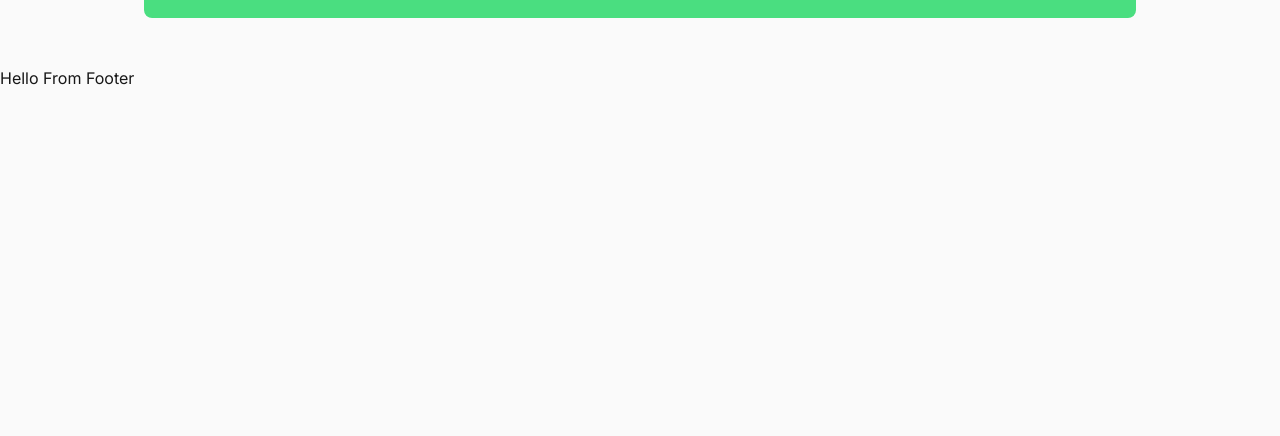
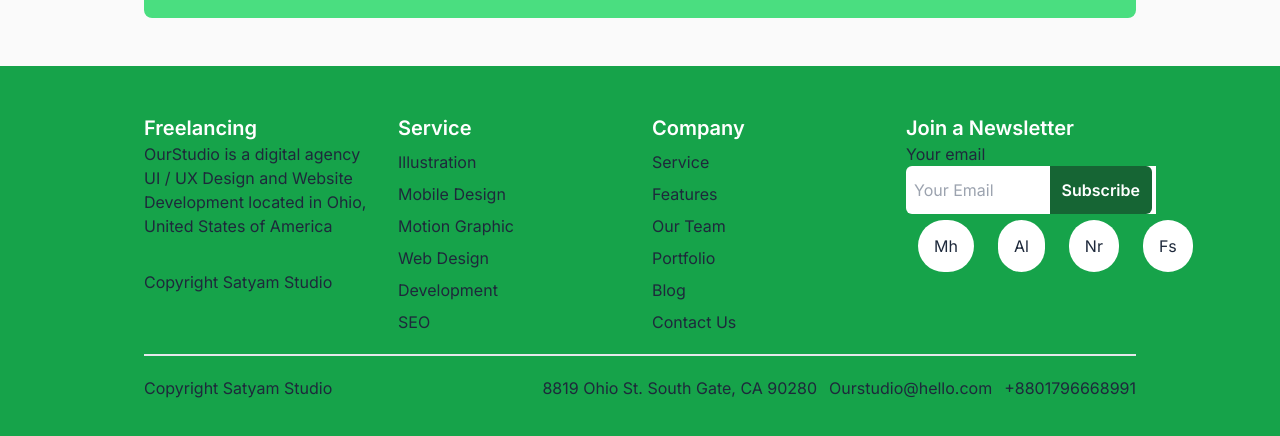
Before and after one commit to mahadi61/work-hub, a Next.js app: page / in a window 1280 px wide. Shown: the part 4302-4738 px from the top of the page. Before the commit the page ends 4392 px from the top, so only its background shows below. Built offline with nearby package versions, Linux system fonts and the light colour scheme.

Commit message:
footer added and designed

```diff
--- a/src/blocks/Footer/Footer.jsx
+++ b/src/blocks/Footer/Footer.jsx
@@ -1,6 +1,100 @@
+import Container from "@/components/Container/Container";
+import Link from "next/link";
+
 const Footer = () => {
-  return <div>
-    Hello From Footer
+  return <div className="bg-green-600 py-12 text-slate-800">
+    <Container>
+      <div className="grid grid-cols-1 md:grid-cols-2 lg:grid-cols-4 gap-6">
+        <div>
+          <div>
+            {/* Add logo */}
+            <h4 className="text-white font-semibold text-xl">Freelancing</h4>
+          </div>
+          <p>OurStudio is a digital agency
+            UI / UX Design and Website
+            Development located in Ohio,
+            United States of America</p>
+
+          <p className="mt-8">Copyright Satyam Studio</p>
+        </div>
+
+        <div>
+          <h4 className="text-white font-semibold text-xl">Service</h4>
+          <p className='mt-2'>
+            <Link href={'/'}>Illustration</Link>
+          </p>
+
+          <p className='mt-2'>
+            <Link href={'/'}>Mobile Design</Link>
+          </p>
+          <p className='mt-2'>
+            <Link href={'/'}>Motion Graphic</Link>
+          </p>
+          <p className='mt-2'>
+            <Link href={'/'}>Web Design</Link>
+          </p>
+          <p className='mt-2'>
+            <Link href={'/'}>Development</Link>
+          </p>
+          <p className='mt-2'>
+            <Link href={'/'}>SEO</Link>
+          </p>
+        </div>
+
+        <div>
+          <h4 className="text-white font-semibold text-xl">Company</h4>
+          <p className='mt-2'>
+          <Link href={'/'}>Service</Link>
+          </p>
+          <p className='mt-2'>
+          <Link href={'/'}>Features</Link>
+          </p>
+          <p className='mt-2'>
+          <Link href={'/'}>Our Team</Link>
+          </p>
+          <p className='mt-2'>
+          <Link href={'/'}>Portfolio</Link>
+          </p>
+          <p className='mt-2'>
+          <Link href={'/'}>Blog</Link>
+          </p>
+          <p className='mt-2'>
+          <Link href={'/'}>Contact Us</Link>
+          </p>
+        </div>
+
+        <div>
+          <h4 className="text-white font-semibold text-xl">Join a Newsletter</h4>
+          <form className="relative">
+            <p>Your email</p>
+            <input className="py-3 px-2 rounded-l-md" placeholder="Your Email" type="text" />
+            <button className="bg-green-800 text-white px-3 py-3 rounded-r-md font-semibold absolute bottom-0 lg:-right-4 right-5">Subscribe</button>
+          </form>
+
+          <div className="mt-5">
+            <span className="p-4 bg-white mx-3 rounded-full">Mh</span>
+            <span className="p-4 bg-white mx-3 rounded-full">Al</span>
+            <span className="p-4 bg-white mx-3 rounded-full">Nr</span>
+            <span className="p-4 bg-white mx-3 rounded-full">Fs</span>
+          </div>
+        </div>
+
+
+
+
+      </div>
+      <div className="mt-5 pt-5 border-t-2 flex flex-col-reverse lg:flex-row justify-between">
+        <div>
+          <p className="text-center mt-5 lg:mt-0">Copyright Satyam Studio</p>
+        </div>
+        <div className="flex justify-between space-x-3">
+          <p>8819 Ohio St. South Gate,
+            CA 90280</p>
+          <p>Ourstudio@hello.com</p>
+          <p>+8801796668991</p>
+        </div>
+      </div>
+    </Container>
   </div>;
 };
 
```
